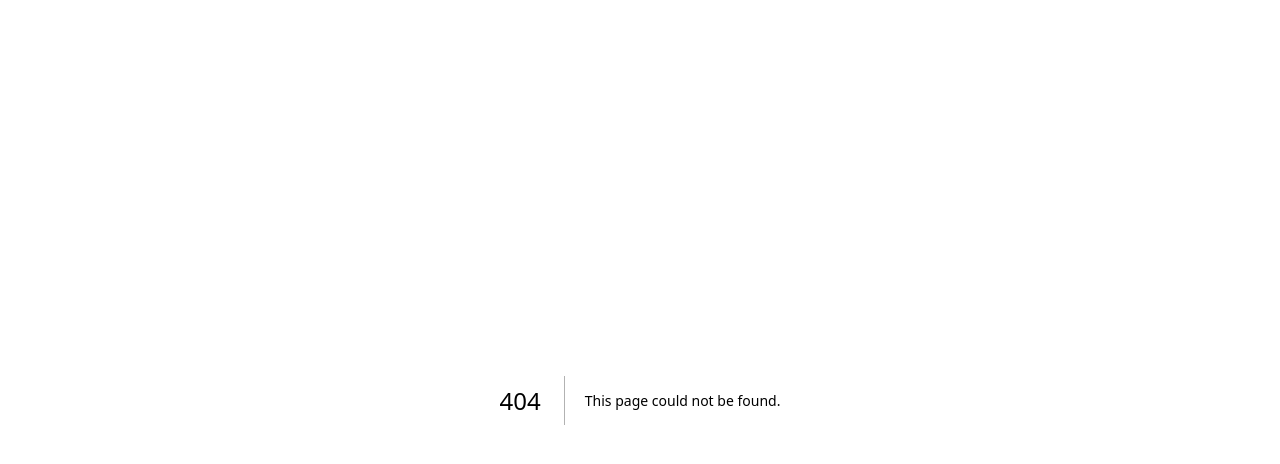
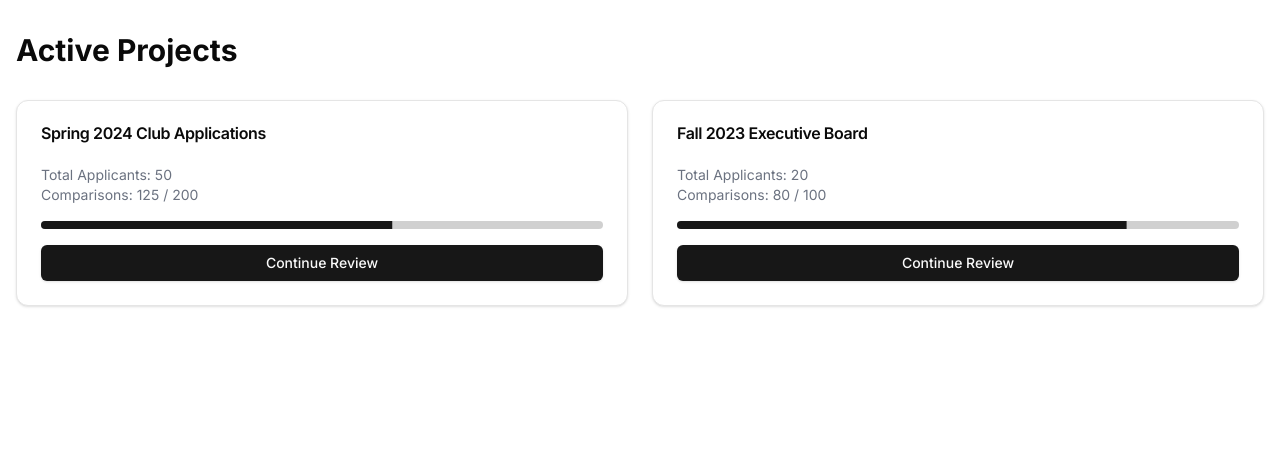
Before and after one commit to kennedynguyen1/swipe-rank, a Next.js app in the folder frontend/: page /home in a window 1280 px wide. Before the commit this address had no page. Shown: the top 464 px of the page. Built offline with nearby package versions, Linux system fonts and the light colour scheme.

Commit message:
Created Projects and Routing

```diff
--- a/frontend/package.json
+++ b/frontend/package.json
@@ -10,6 +10,7 @@
   },
   "dependencies": {
     "@radix-ui/react-avatar": "^1.1.2",
+    "@radix-ui/react-progress": "^1.1.2",
     "@radix-ui/react-slot": "^1.1.1",
     "class-variance-authority": "^0.7.1",
     "clsx": "^2.1.1",
--- /dev/null
+++ b/frontend/src/app/home/page.tsx
@@ -0,0 +1,91 @@
+'use client';
+import { useState, useEffect } from 'react';
+import { Card, CardContent, CardHeader, CardTitle } from "@/components/ui/card";
+import { Button } from "@/components/ui/button";
+import { Progress } from "@/components/ui/progress";
+import { useRouter } from 'next/navigation';
+
+// Mock data - would come from API
+const mockProjects = [
+    {
+        id: 1,
+        name: "Spring 2024 Club Applications",
+        totalApplicants: 50,
+        completedComparisons: 125,
+        totalComparisons: 200,
+        progress: 62.5
+    },
+    {
+        id: 2,
+        name: "Fall 2023 Executive Board",
+        totalApplicants: 20,
+        completedComparisons: 80,
+        totalComparisons: 100,
+        progress: 80
+    }
+];
+
+export default function Home() {
+    const [projects, setProjects] = useState(mockProjects);
+    const [loading, setLoading] = useState(true);
+    const router = useRouter();
+
+    useEffect(() => {
+        // API endpoint would be something like:
+        // GET /api/projects
+        // This would fetch active projects for the logged-in user
+        const fetchProjects = async () => {
+            try {
+                // const response = await fetch('/api/projects');
+                // const data = await response.json();
+                // setProjects(data);
+                setProjects(mockProjects); // Using mock data for now
+                setLoading(false);
+            } catch (error) {
+                console.error('Error fetching projects:', error);
+                setLoading(false);
+            }
+        };
+
+        fetchProjects();
+    }, []);
+
+    const handleStartReview = (projectId: number) => {
+        // This would navigate to the comparison interface for the selected project
+        router.push(`/review/${projectId}`);
+    };
+
+    if (loading) {
+        return <div className="flex justify-center items-center h-screen">Loading...</div>;
+    }
+
+    return (
+        <div className="container mx-auto px-4 py-8">
+            <h1 className="text-3xl font-bold mb-8">Active Projects</h1>
+            <div className="grid grid-cols-1 md:grid-cols-2 gap-6">
+                {projects.map((project) => (
+                    <Card key={project.id} className="hover:shadow-lg transition-shadow">
+                        <CardHeader>
+                            <CardTitle>{project.name}</CardTitle>
+                        </CardHeader>
+                        <CardContent>
+                            <div className="space-y-4">
+                                <div>
+                                    <p className="text-sm text-gray-500">Total Applicants: {project.totalApplicants}</p>
+                                    <p className="text-sm text-gray-500">Comparisons: {project.completedComparisons} / {project.totalComparisons}</p>
+                                </div>
+                                <Progress value={project.progress} className="w-full" />
+                                <Button
+                                    onClick={() => handleStartReview(project.id)}
+                                    className="w-full"
+                                >
+                                    Continue Review
+                                </Button>
+                            </div>
+                        </CardContent>
+                    </Card>
+                ))}
+            </div>
+        </div>
+    );
+}
--- a/frontend/src/app/page.tsx
+++ b/frontend/src/app/page.tsx
@@ -5,6 +5,7 @@ import Hero from "../components/Hero"
 import Footer from "../components/Footer"
 import Features from "../components/Features"
 import HowItWorks from "../components/HowItWorks"
+
 
 export default function Home() {
   return (
--- /dev/null
+++ b/frontend/src/app/review/[id]/page.tsx
@@ -0,0 +1,12 @@
+'use client'
+
+import React from 'react'
+
+const page = ({params}: {params: {id: string}}) => {
+  return (
+    <div>{params.id}</div>
+  )
+}
+
+
+export default page
--- a/frontend/src/components/Hero.tsx
+++ b/frontend/src/components/Hero.tsx
@@ -1,12 +1,22 @@
+'use client'; // This component must be a Client Component
 import { Button } from "@/components/ui/button"
 import { ArrowRight } from "lucide-react"
+import { useRouter } from 'next/navigation';
 
 export default function Hero() {
+    const router = useRouter();
+
+  const handleClick = () => {
+    router.push('/home'); // Navigate to /home
+  };
+
     return (
         <section className="py-20 px-6 md:px-10 text-center">
             <h1 className="text-4xl md:text-6xl font-bold mb-6">Simplify Your Applicant Ranking Process</h1>
+
             <p className="text-xl md:text-2xl text-gray-600 mb-10 max-w-3xl mx-auto">SwipeRank helps clubs and organizations efficiently review and rank applicants with an intuitive, swipe-based interface.</p>
-            <Button size="lg" className="text-lg">Get Started <ArrowRight className="ml-2 h-5 w-5" /></Button>
+            <Button onClick={handleClick} size="lg" className="text-lg">Get Started <ArrowRight className="ml-2 h-5 w-5" /></Button>
         </section>
     )
+
 }
--- /dev/null
+++ b/frontend/src/components/ui/progress.tsx
@@ -0,0 +1,28 @@
+"use client"
+
+import * as React from "react"
+import * as ProgressPrimitive from "@radix-ui/react-progress"
+
+import { cn } from "@/lib/utils"
+
+const Progress = React.forwardRef<
+  React.ElementRef<typeof ProgressPrimitive.Root>,
+  React.ComponentPropsWithoutRef<typeof ProgressPrimitive.Root>
+>(({ className, value, ...props }, ref) => (
+  <ProgressPrimitive.Root
+    ref={ref}
+    className={cn(
+      "relative h-2 w-full overflow-hidden rounded-full bg-primary/20",
+      className
+    )}
+    {...props}
+  >
+    <ProgressPrimitive.Indicator
+      className="h-full w-full flex-1 bg-primary transition-all"
+      style={{ transform: `translateX(-${100 - (value || 0)}%)` }}
+    />
+  </ProgressPrimitive.Root>
+))
+Progress.displayName = ProgressPrimitive.Root.displayName
+
+export { Progress }
```
Also changed, not shown: 1 other file (tests, documents, lock files or other folders).
